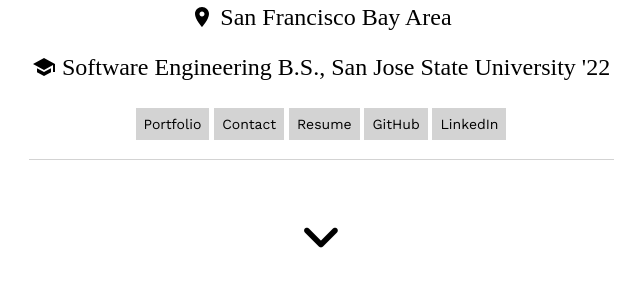
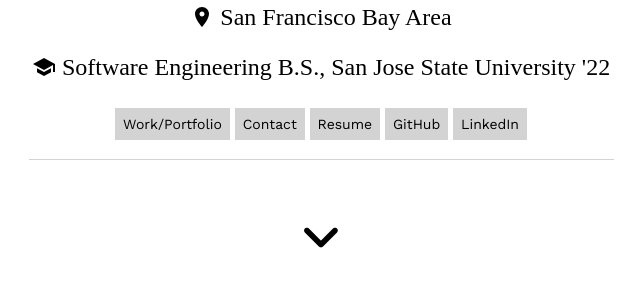
Before and after one commit to alansdpark/oldportfolio, a plain HTML site: page index.html in a window 1280 px wide. Shown: the part 275-562 px from the top of the page, without its empty margins (334-974 px from the left). Drawn offline with nearby package versions, Linux system fonts and the light colour scheme.

Commit message:
Changed portfolio button to work/portfolio to better represent button action

```diff
--- a/index.html
+++ b/index.html
@@ -33,7 +33,7 @@
 				<h3 class="HeaderFont"><img src="css/school.svg" alt="school icon" class="HeaderSVG"> Software Engineering B.S., San Jose State University '22</h3>
 			</div>
             <div class="Buttons">
-              <a href="#portfolioButton" class="portfolioTopButton">Portfolio</a>
+              <a href="#portfolioButton" class="portfolioTopButton">Work/Portfolio</a>
               <a href="#contactButton" class="contactTopButton">Contact</a>
                <a href="https://docs.google.com/document/d/1wj6fSjhIu2e_XTZJWQaO59rVxX4a8hrq8GVfeEHtzY0/edit?usp=sharing" target="_blank">Resume</a>
                <a href="https://www.github.com/alansdpark" target="_blank">GitHub</a>
```
Also changed, not shown: 1 other file.
